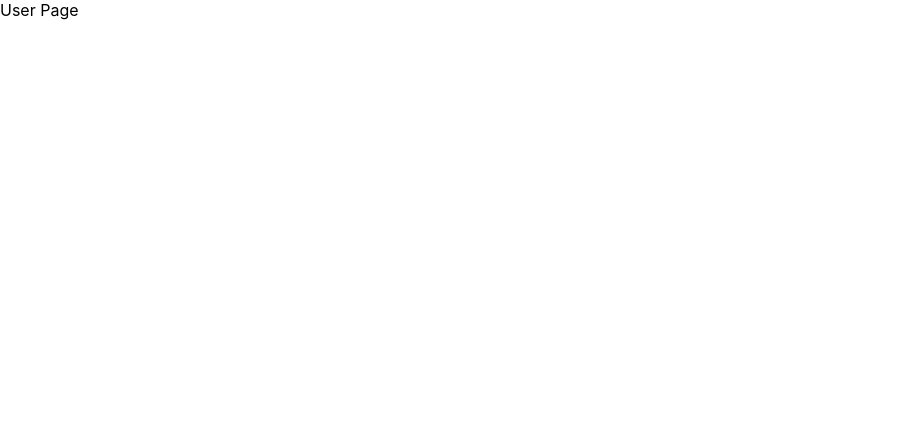
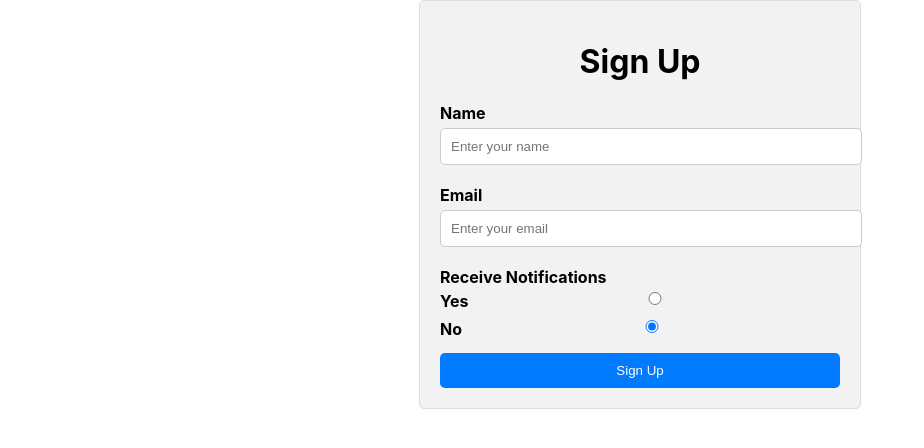
Before and after one commit to suhasm17/email-frontend, a React (Create React App) app: page /user in a window 1280 px wide. Shown: the top 448 px of the page, without its empty margins (0-924 px from the left). Built offline with nearby package versions, Linux system fonts and the light colour scheme.

Commit message:
user-signup integrated

```diff
--- a/package.json
+++ b/package.json
@@ -6,6 +6,7 @@
     "@testing-library/jest-dom": "^5.17.0",
     "@testing-library/react": "^13.4.0",
     "@testing-library/user-event": "^13.5.0",
+    "axios": "^1.5.0",
     "react": "^18.2.0",
     "react-dom": "^18.2.0",
     "react-router-dom": "^6.16.0",
--- a/src/App.js
+++ b/src/App.js
@@ -1,13 +1,14 @@
 import React from 'react';
 import { BrowserRouter as Router, Route, Routes } from 'react-router-dom';
 import Homepage from './Homepage';
+import Signup from './user/Signup';
 
 function App() {
   return (
     <Router>
       <Routes>
         <Route path="/admin" element={<div>Admin Page</div>} />
-        <Route path="/user" element={<div>User Page</div>} />
+        <Route path="/user" element={<Signup />} />
         <Route path="/" element={<Homepage />} />
       </Routes>
     </Router>
--- /dev/null
+++ b/src/css/Signup.css
@@ -0,0 +1,59 @@
+/* Signup.css */
+.signup-container {
+    max-width: 400px;
+    margin: 0 auto;
+    padding: 20px;
+    margin-top: auto;
+    background-color: #f2f2f2;
+    border: 1px solid #ddd;
+    border-radius: 5px;
+  }
+
+  h1 {
+    text-align: center;
+  }
+
+  .form-group {
+    margin-bottom: 10px;
+  }
+
+  label {
+    font-weight: bold;
+  }
+
+  input[type="text"],
+  input[type="email"],
+  input[type="radio"],
+  input[type="checkbox"] {
+    width: 100%;
+    padding: 10px;
+    margin-top: 5px;
+    margin-bottom: 10px;
+    border: 1px solid #ccc;
+    border-radius: 5px;
+  }
+
+  .notification-radio {
+    display: flex;
+    align-items: center;
+  }
+
+  .checkbox-group {
+    display: flex;
+    align-items: center;
+  }
+
+  .signup-button {
+    width: 100%;
+    padding: 10px;
+    background-color: #007bff;
+    color: #fff;
+    border: none;
+    border-radius: 5px;
+    cursor: pointer;
+    transition: background-color 0.3s;
+  }
+
+  .signup-button:hover {
+    background-color: #0056b3;
+  }
--- /dev/null
+++ b/src/user/Signup.js
@@ -0,0 +1,171 @@
+import React, { useState } from 'react';
+import axios from 'axios';
+import '../css/Signup.css';
+
+function Signup() {
+  const initialFormData = {
+    name: '',
+    email: '',
+    receiveNotifications: false, // Changed initial value to boolean
+    notifications: {
+      promotions: false,
+      latestPlans: false,
+      releaseEvents: false,
+    },
+  };
+
+  const [formData, setFormData] = useState(initialFormData);
+
+  const handleChange = (e) => {
+    const { name, value, type, checked } = e.target;
+
+    if (type === 'radio' && name === 'receiveNotifications') {
+      // Set receiveNotifications as a boolean
+      setFormData({
+        ...formData,
+        receiveNotifications: value === 'yes', // Convert 'yes' to true, 'no' to false
+        notifications: {
+          promotions: false,
+          latestPlans: false,
+          releaseEvents: false,
+        },
+      });
+    } else if (type === 'checkbox') {
+      setFormData({
+        ...formData,
+        notifications: {
+          ...formData.notifications,
+          [name]: checked,
+        },
+      });
+    } else {
+      setFormData({
+        ...formData,
+        [name]: value,
+      });
+    }
+  };
+
+  const handleFormSubmit = (e) => {
+    e.preventDefault();
+    console.log('Updated Form Data:', formData);
+
+    // Make the API call here
+    axios
+      .post('http://localhost:8081/signup', formData)
+      .then((response) => {
+        if (response.data.message === 'User created successfully') {
+          alert('User has been created successfully');
+          setFormData(initialFormData);
+        } else {
+          alert(response.data.message);
+        }
+      })
+      .catch((error) => {
+        console.error('Error:', error);
+        alert('An error occurred. Please try again later.');
+      });
+  };
+
+  return (
+    <div className="signup-container">
+      <h1>Sign Up</h1>
+      <form id="signup-form">
+        <div className="form-group">
+          <label htmlFor="name">Name</label>
+          <input
+            type="text"
+            id="name"
+            name="name"
+            placeholder="Enter your name"
+            value={formData.name}
+            onChange={handleChange}
+            required
+          />
+        </div>
+        <div className="form-group">
+          <label htmlFor="email">Email</label>
+          <input
+            type="email"
+            id="email"
+            name="email"
+            placeholder="Enter your email"
+            value={formData.email}
+            onChange={handleChange}
+            required
+          />
+        </div>
+        <div className="form-group">
+          <label>Receive Notifications</label>
+          <div className="notification-radio">
+          <label htmlFor="yes">Yes</label>
+            <input
+              type="radio"
+              id="yes"
+              name="receiveNotifications"
+              value="yes"
+              checked={formData.receiveNotifications === true}
+              onChange={handleChange}
+              required
+            />
+          </div>
+          <div className="notification-radio">
+          <label htmlFor="no">No</label>
+            <input
+              type="radio"
+              id="no"
+              name="receiveNotifications"
+              value="no"
+              checked={formData.receiveNotifications === false}
+              onChange={handleChange}
+              required
+            />
+          </div>
+        </div>
+        <div
+          className="notification-options"
+          id="notification-options"
+          style={{ display: formData.receiveNotifications ? 'block' : 'none' }}
+        >
+          <label>Notification Types</label>
+          <div className="checkbox-group">
+          <label htmlFor="promotions">Promotions</label>
+            <input
+              type="checkbox"
+              id="promotions"
+              name="promotions"
+              checked={formData.notifications.promotions}
+              onChange={handleChange}
+            />
+          </div>
+          <div className="checkbox-group">
+          <label htmlFor="latest-plans">Latest Plans</label>
+            <input
+              type="checkbox"
+              id="latest-plans"
+              name="latestPlans"
+              checked={formData.notifications.latestPlans}
+              onChange={handleChange}
+            />
+          </div>
+          <div className="checkbox-group">
+          <label htmlFor="release-events">Release Events</label>
+            <input
+              type="checkbox"
+              id="release-events"
+              name="releaseEvents"
+              checked={formData.notifications.releaseEvents}
+              onChange={handleChange}
+            />
+          </div>
+        </div>
+
+        <button type="button" className="signup-button" onClick={handleFormSubmit}>
+          Sign Up
+        </button>
+      </form>
+    </div>
+  );
+}
+
+export default Signup;
```
Also changed, not shown: 1 other file (tests, documents, lock files or other folders).
